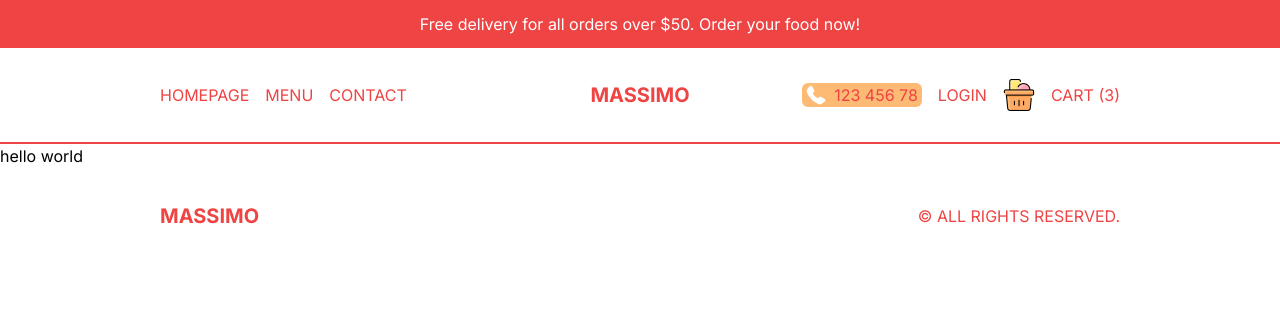
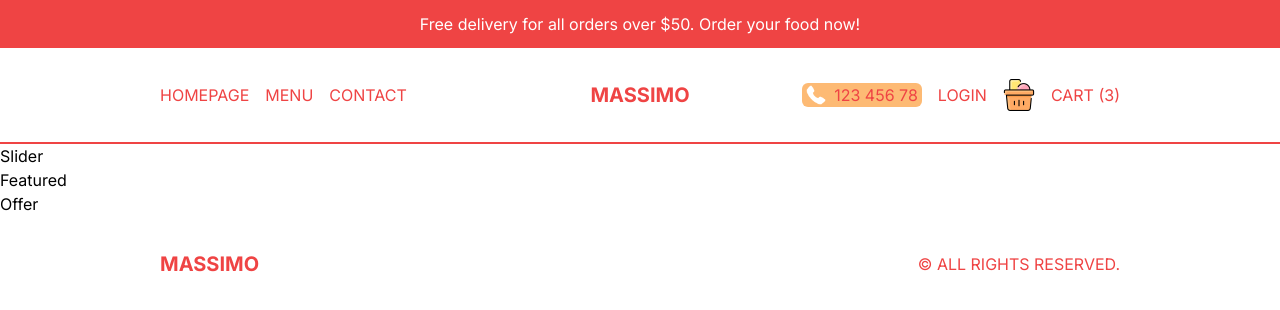
Before and after one commit to mesutsemiz/restaurant, a Next.js app: page / in a window 1280 px wide. Shown: the top 310 px of the page. Built offline with nearby package versions, Linux system fonts and the light colour scheme.

Commit message:
Created the necessary pages for homepage

```diff
--- a/src/app/page.tsx
+++ b/src/app/page.tsx
@@ -1,9 +1,14 @@
-import Image from 'next/image'
+import Featured from "@/components/Featured";
+import Offer from "@/components/Offer";
+import Slider from "@/components/Slider";
+
 
 export default function Home() {
   return (
     <main>
-      hello world
+      <Slider />
+      <Featured />
+      <Offer />
     </main>
-  )
+  );
 }
--- /dev/null
+++ b/src/components/Featured.tsx
@@ -0,0 +1,9 @@
+import React from 'react'
+
+const Featured = () => {
+  return (
+    <div>Featured</div>
+  )
+}
+
+export default Featured
--- /dev/null
+++ b/src/components/Offer.tsx
@@ -0,0 +1,9 @@
+import React from 'react'
+
+const Offer = () => {
+  return (
+    <div>Offer</div>
+  )
+}
+
+export default Offer
--- /dev/null
+++ b/src/components/Slider.tsx
@@ -0,0 +1,9 @@
+import React from 'react'
+
+const Slider = () => {
+  return (
+    <div>Slider</div>
+  )
+}
+
+export default Slider
```
